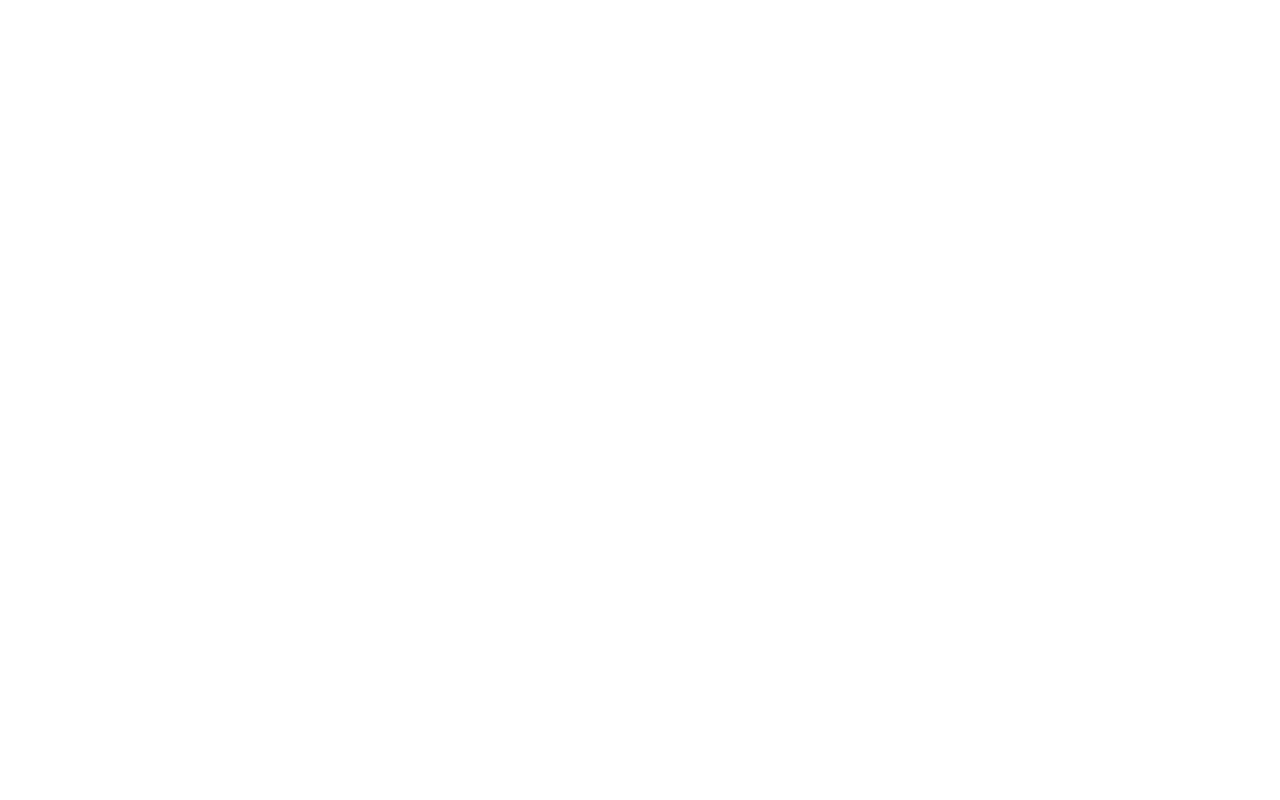
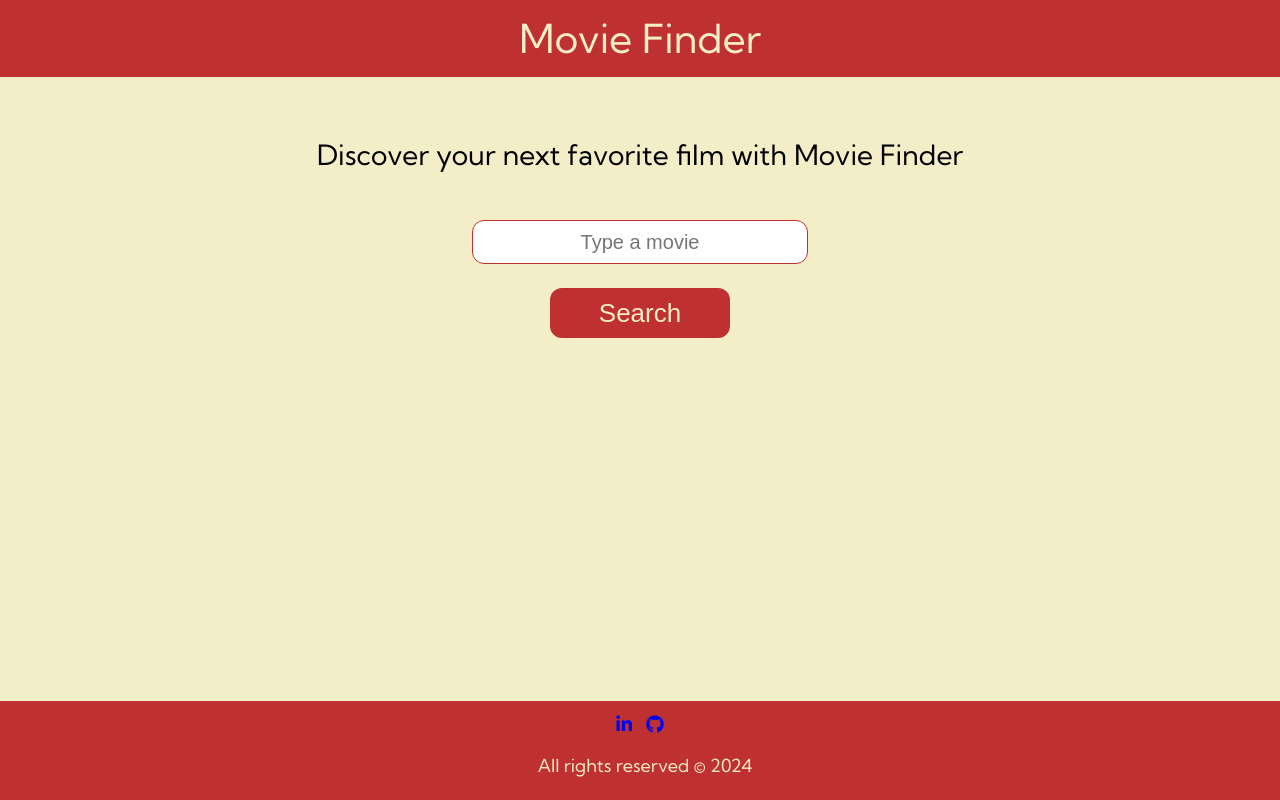
Before and after one commit to CeciliaRava1/movie-finder, a plain HTML site: page index.html in a window 1280 px wide. Drawn offline with Linux system fonts and the light colour scheme.

Commit message:
feat: Create header section, footer section, and the basic structure of the webpage

```diff
--- a/index.html
+++ b/index.html
@@ -4,9 +4,29 @@
     <meta charset="UTF-8">
     <meta name="viewport" content="width=device-width, initial-scale=1.0">
     <link rel="stylesheet" href="style.css">
+    <link rel="preconnect" href="https://fonts.googleapis.com">
+    <link rel="preconnect" href="https://fonts.gstatic.com" crossorigin>
+    <link href="https://fonts.googleapis.com/css2?family=Alata&family=Josefin+Sans:ital,wght@0,100..700;1,100..700&family=Kumbh+Sans:wght@100..900&family=Poppins:ital,wght@0,100;0,200;0,300;0,400;0,500;0,600;0,700;0,800;0,900;1,100;1,200;1,300;1,400;1,500;1,600;1,700;1,800;1,900&display=swap" rel="stylesheet">
+    <script src="https://kit.fontawesome.com/51dfb3bb2d.js" crossorigin="anonymous"></script>
+    <link rel="preconnect" href="https://fonts.googleapis.com">
+    <link rel="preconnect" href="https://fonts.gstatic.com" crossorigin>
     <title>Movie Finder</title>
 </head>
 <body>
 
+    <div class="title">Movie Finder</div>
+
+    <div class="container">
+        <p class="p-body">Discover your next favorite film with Movie Finder</p>
+        <input type="text" id="inputMovie" placeholder="Type a movie">
+        <button id="searchButton">Search</button>
+        <div id="results"></div>
+    </div>
+
+    <footer class="footer">
+        <a href="https://www.linkedin.com/in/cecilia-r-127779246/" target="_blank"><i class="fa-brands fa-linkedin-in"></i></a>
+        <a href="https://github.com/CeciliaRava1" target="_blank"><i class="fa-brands fa-github"></i></a>
+        <p class="p_element">All rights reserved &copy; 2024</p>
+    </footer>
 </body>
 </html>
--- a/style.css
+++ b/style.css
@@ -2,4 +2,74 @@ body{
     margin: 0;
     padding: 0;
     text-align: center;
+    font-family: "Kumbh Sans", sans-serif;
+    background-color: #F3EDC8;
 }
+
+/* Navbar section */
+.title {
+    padding: 14px;
+    font-size: 40px;
+    background-color: #BF3131;
+    color: #F3EDC8;
+    text-align: center;
+}
+
+/* Footer section */
+.footer {
+    background-color: #BF3131;
+    color: #F3EDC8;
+    bottom: 0;
+    width: 100%;
+    font-weight: 400;
+    padding: 5px;
+    text-align: center;
+    font-size: 18px;
+    position: fixed;
+}
+
+.footer a {
+    margin-right: 10px;
+}
+
+.fa-brands {
+    padding-top: 10px;
+}
+
+.p_element{
+    font-size: 18px;
+}
+
+/* Body section */
+.p-body{
+    font-size: 28px;
+    margin-top: 40px;
+}
+.container{
+    display: flex;
+    flex-direction: column;
+    align-items: center;
+    margin-top: 20px;
+}
+
+input{
+    width: 330px;
+    height: 40px;
+    text-align: center;
+    font-size: 20px;
+    border-radius: 12px;
+    border: 1px solid #BF3131;
+    margin-bottom: 10px;
+    margin-top: 20px;
+}
+
+button{
+    margin-top: 14px;
+    width: 180px;
+    height: 50px;
+    font-size: 26px;
+    border-radius: 12px;
+    border: 0px solid;
+    background-color: #BF3131;
+    color: #F3EDC8;
+}
```
